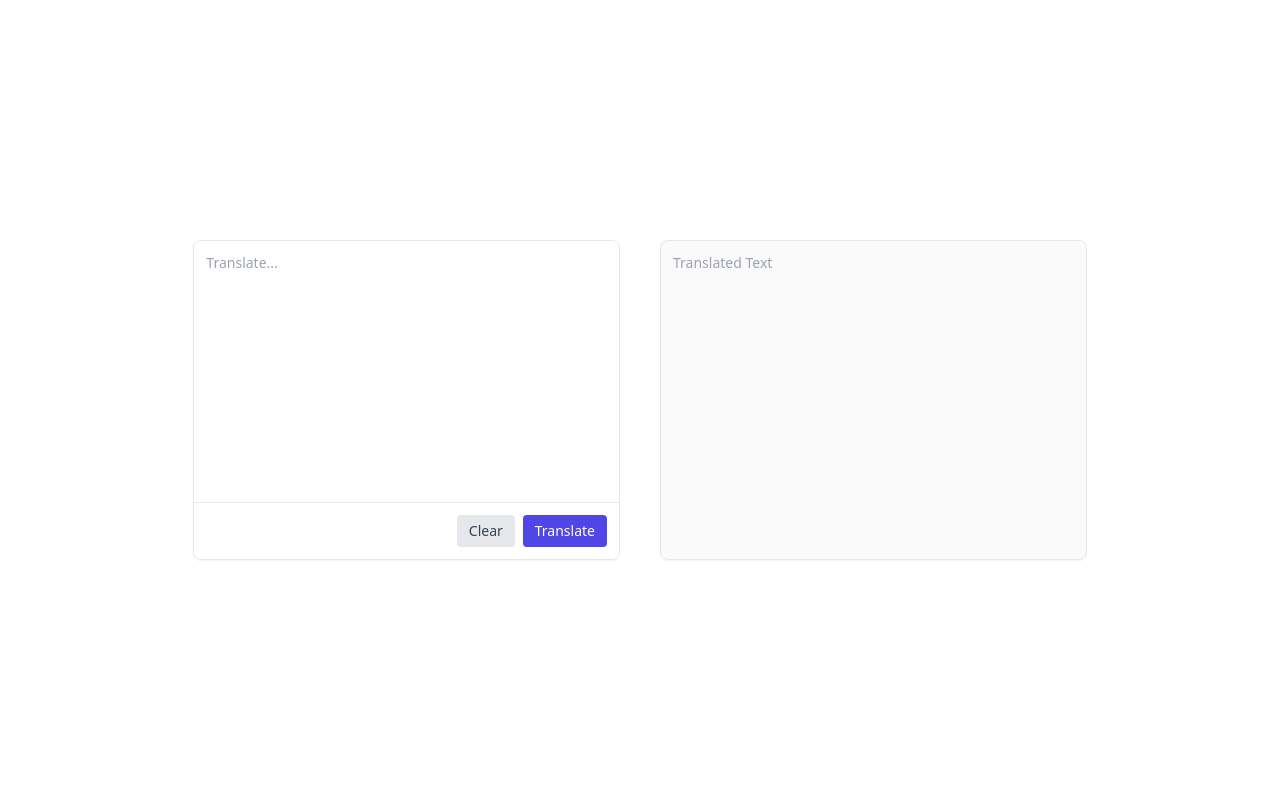
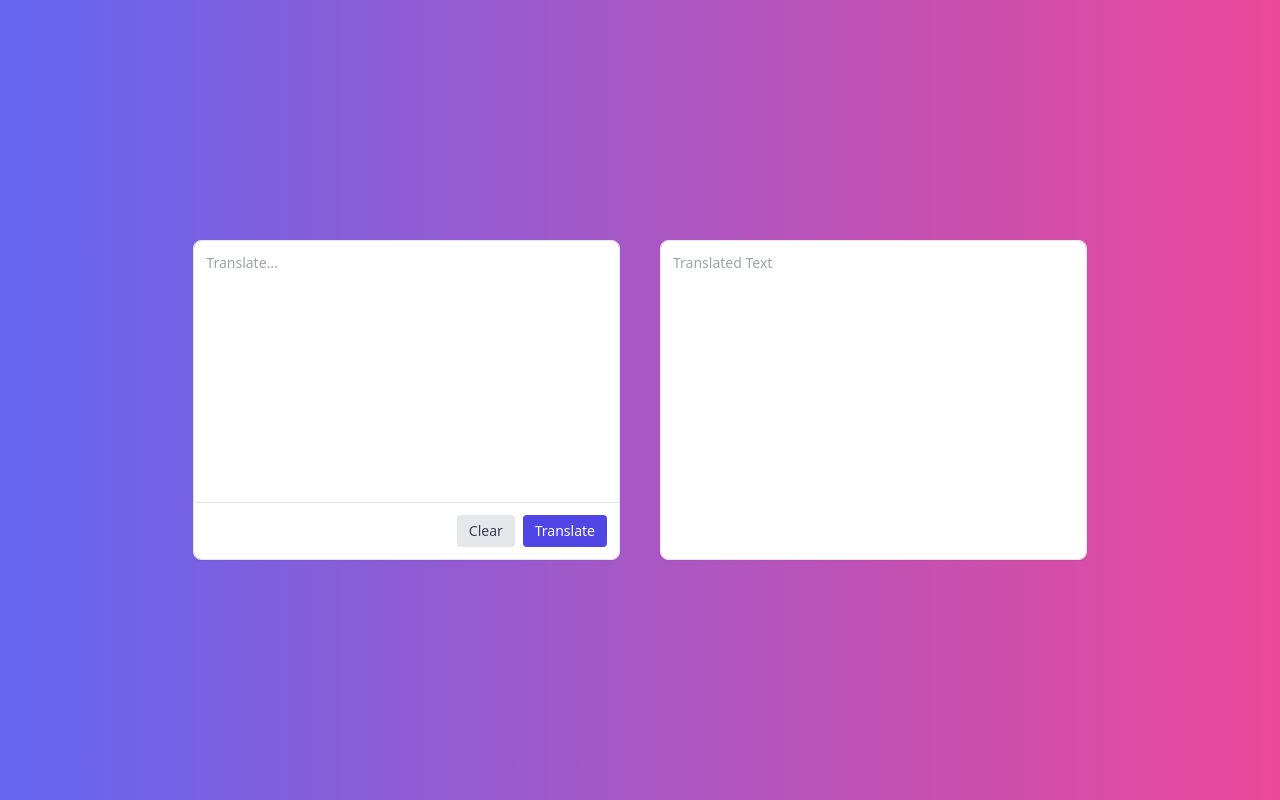
Before and after one commit to averyxlin/ztranslate, a React (Create React App) app: page / in a window 1280 px wide. Built offline with nearby package versions, Linux system fonts and the light colour scheme.

Commit message:
background, disabled background fix

```diff
--- a/src/App.js
+++ b/src/App.js
@@ -4,7 +4,7 @@ import TextArea from './components/TextArea';
 
 function App() {
   return (
-    <div className="font-sans antialiased h-screen w-screen flex items-center justify-center gap-10">
+    <div className="font-sans antialiased h-screen w-screen flex items-center justify-center gap-10 bg-gradient-to-r from-indigo-500 to-pink-500">
       <div className="w-1/3">
         <TextArea isTranslate/>
       </div>
--- a/src/components/TextArea.js
+++ b/src/components/TextArea.js
@@ -10,7 +10,7 @@ const TextArea = ({ isTranslate }) => {
         >
           <textarea
             id="TranslateInput"
-            className="flex-grow w-full h-full resize-none border-none align-top focus:ring-0 sm:text-sm p-3"
+            className="bg-white flex-grow w-full h-full resize-none border-none align-top focus:ring-0 sm:text-sm p-3"
             rows="4"
             placeholder={isTranslate ? `Translate...` : `Translated Text`}
             disabled={!isTranslate}
```
Also changed, not shown: 1 other file (tests, documents, lock files or other folders).
